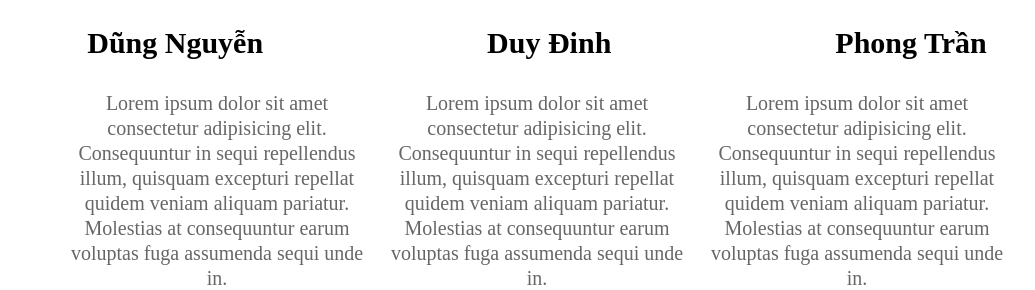
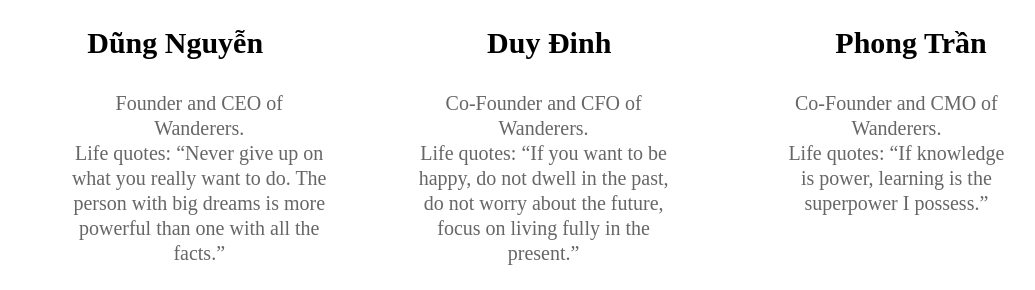
Before and after one commit to dung1208/Web-Travel, a plain HTML site: page about.html in a window 1280 px wide. Shown: the part 1576-1866 px from the top of the page, without its empty margins (103-1138 px from the left). Drawn offline with Linux system fonts and the light colour scheme.

Commit message:
update about

```diff
--- a/about.html
+++ b/about.html
@@ -122,9 +122,9 @@
             </div>
 
             <div id="aboutPage-3Content">
-                <p>Lorem ipsum dolor sit amet consectetur adipisicing elit. Consequuntur in sequi repellendus illum, quisquam excepturi repellat quidem veniam aliquam pariatur. Molestias at consequuntur earum voluptas fuga assumenda sequi unde in.</p>
-                <p id="aboutPage-3ContentMiddle">Lorem ipsum dolor sit amet consectetur adipisicing elit. Consequuntur in sequi repellendus illum, quisquam excepturi repellat quidem veniam aliquam pariatur. Molestias at consequuntur earum voluptas fuga assumenda sequi unde in.</p>
-                <p>Lorem ipsum dolor sit amet consectetur adipisicing elit. Consequuntur in sequi repellendus illum, quisquam excepturi repellat quidem veniam aliquam pariatur. Molestias at consequuntur earum voluptas fuga assumenda sequi unde in.</p>
+                <p>Founder and CEO of <br>Wanderers. <br>Life quotes: “Never give up on what you really want to do. The person with big dreams is more powerful than one with all the facts.”</p>
+                <p>Co-Founder and CFO of Wanderers. <br> Life quotes: “If you want to be happy, do not dwell in the past, do not worry about the future, focus on living fully in the present.”</p>
+                <p>Co-Founder and CMO of Wanderers.<br> Life quotes: “If knowledge is power, learning is the superpower I possess.”</p>
             </div>
 
             <div id="aboutPage-3Icon">
--- a/css/about.css
+++ b/css/about.css
@@ -122,17 +122,25 @@
 }
 
 #aboutPage-3Content>p {
-    text-align: center;
+    width: 367px;
 }
 
-#aboutPage-3ContentMiddle {
-    padding-right: 20px;
-    padding-left: 20px;
+#aboutPage-3Content>p:last-child {
+    margin-left: 50px;
+    padding-left: 60px;
 }
 
-.fas {
+#aboutPage-3Content>p:first-child {
+    margin-right: 80px;
+}
+
+.fa-check {
     color: rgb(239, 108, 87);
     padding-right: 8px;
+}
+
+#aboutPage-3Content>p {
+    text-align: center;
 }
 
 .icon {
```
